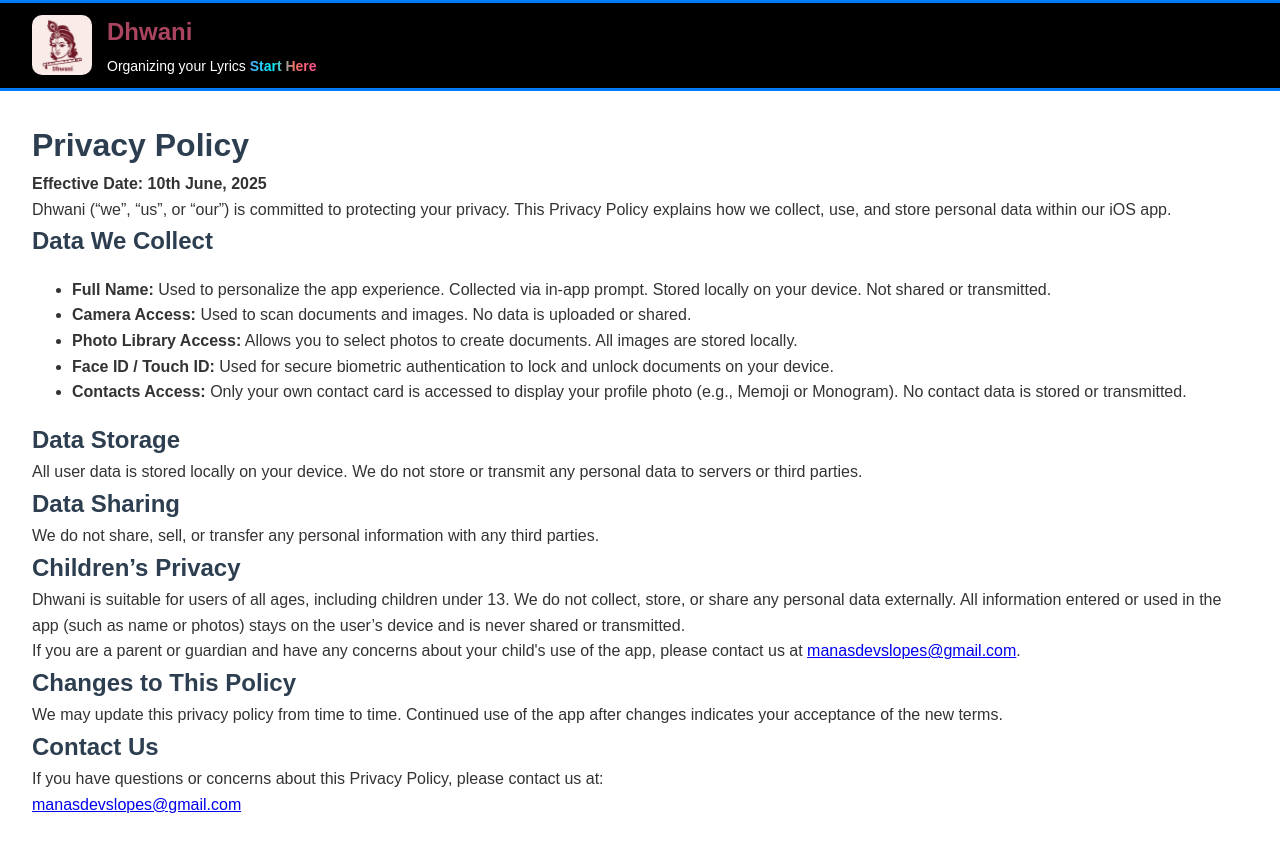
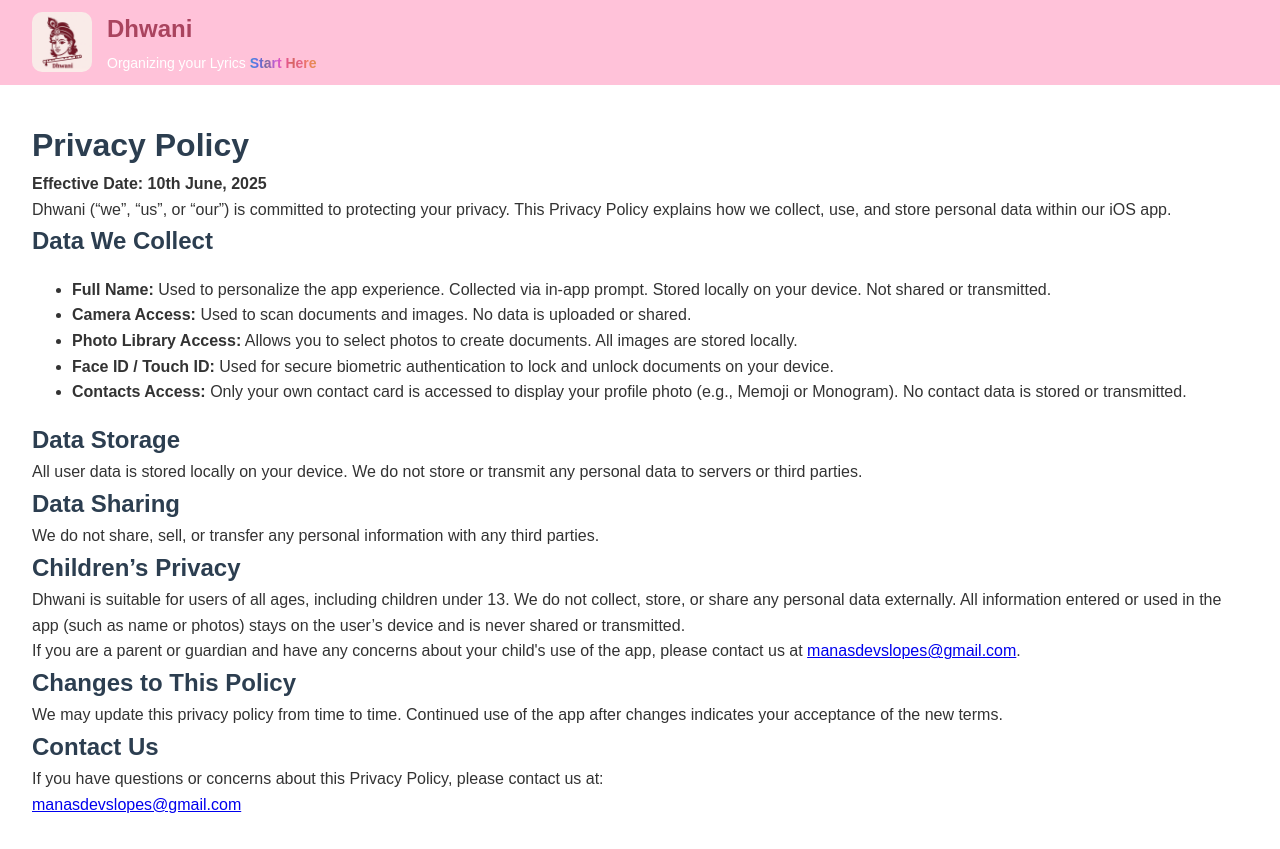
Before and after one commit to manasdevslopes/dhwani-privacy-policy, a plain HTML site: page index.html in a window 1280 px wide. Drawn offline with Linux system fonts and the light colour scheme.

Commit message:
Updated Dhwani's  privacy policy

```diff
--- a/index.html
+++ b/index.html
@@ -43,14 +43,12 @@
       .banner {
         display: flex;
         align-items: center;
-        background-color: black;
+        background-color: #ffc2d9;
         position: fixed;
         top: 0;
         left: 0; /* Ensure starts at the very left */
         width: 100vw; /* Full viewport width */
         z-index: 1000;
-        border-top: 3px solid #007aff;
-        border-bottom: 3px solid #007aff;
         padding: 10px 0; /* Removed horizontal padding */
       }
 
@@ -86,10 +84,15 @@
       .highlight {
         background: linear-gradient(
           to right,
-          #4facfe,
-          #00f2fe,
-          #f77062,
-          #fe5196
+          #458cd8,
+          #646be6,
+          #7c6a9a,
+          #c25dd8,
+          #f151ae,
+          #d6655f,
+          #e4628a,
+          #ef7f58,
+          #dc9055
         );
         -webkit-background-clip: text;
         -webkit-text-fill-color: transparent;
```
